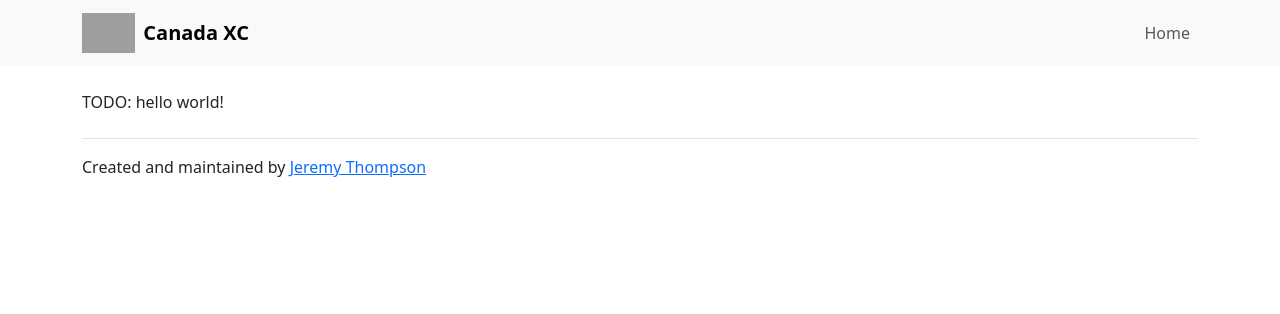
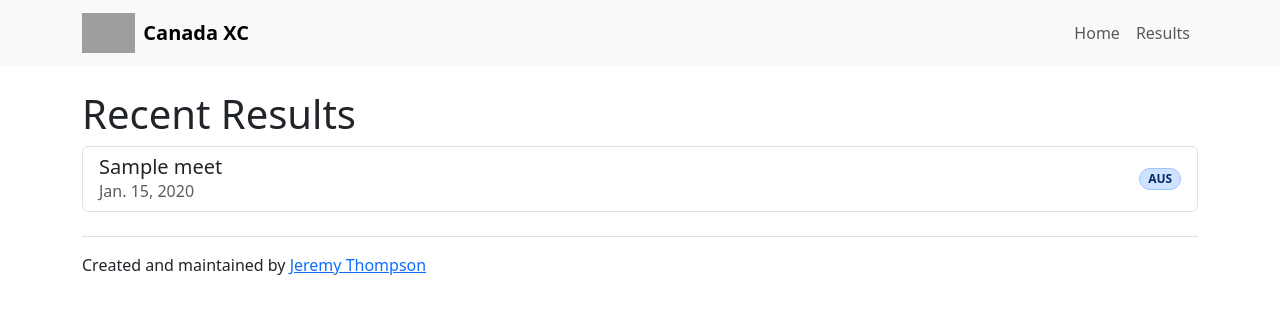
Before and after one commit to jhthompson/canada-xc, a Django app: template racing/templates/racing/results.html in a window 1280 px wide. Shown: the top 314 px of the page. Run offline with Django 5.2, Linux system fonts and the light colour scheme; the template is opened without the code that fills it: values that come from a table or form of the project are taken from there, others are empty; data comes from the database, SQL or seed files in the repository; tables that the repository leaves empty hold one stand-in row (values such as "Sample post"); some libraries are stand-ins or nearby versions; grey boxes are pictures that could not be loaded.

Commit message:
Add recent results page

```diff
--- a/racing/templates/racing/index.html
+++ b/racing/templates/racing/index.html
@@ -74,9 +74,9 @@
                     <p class="text-muted fst-italic mb-0">No results</p>
                 {% endfor %}
             </div>
-            {% comment %} <div class="card-footer">
+            <div class="card-footer">
                 <a href="{% url 'results' %}">View more results</a>
-            </div> {% endcomment %}
+            </div>
         </div>
     </div>
 
--- a/racing/templates/racing/results.html
+++ b/racing/templates/racing/results.html
@@ -1,7 +1,22 @@
 {% extends "base.html" %}
 
 {% block content %}
-<p>
-    TODO: hello world!
-</p>
+
+<h1>Recent Results</h1>
+<ul class="list-group mb-3">
+    {% for meet in meets %}
+        <a href="{{ meet.get_absolute_url }}" class="list-group-item list-group-item-action d-flex justify-content-between align-items-center">
+            <div>
+                <h2 class="h5 mb-0">{{ meet.name }}</h2>
+                <span class="text-muted">{{ meet.date }}</span>
+            </div>
+            <span class="badge bg-primary-subtle border border-primary-subtle text-primary-emphasis rounded-pill">{{ meet.conference }}</span>
+
+
+        </a>
+    {% empty %}
+        <div class="list-group-item fst-italic">No results found</div>
+    {% endfor %}
+</ul>
+
 {% endblock content %}
--- a/racing/urls.py
+++ b/racing/urls.py
@@ -1,13 +1,13 @@
 from django.urls import path, register_converter
 
 from racing.converters import ConferenceConverter
-from racing.views import index, meet
+from racing.views import index, meet, results
 
 register_converter(ConferenceConverter, "conference")
 
 urlpatterns = [
     path("", index, name="index"),
-    # path("results/", results, name="results"),
+    path("results/", results, name="results"),
     path('results/<int:year>/<slug:slug>', meet, name='meet'),
 
     # canadaxc.ca/results/2024/aus-championships
--- a/racing/views.py
+++ b/racing/views.py
@@ -32,7 +32,9 @@ def runner(request, slug):
     return render(request, "racing/runner.html", {"runner": runner })
 
 def results(request):
-    return render(request, "racing/results.html")
+    meets = Meet.objects.filter(date__lte=timezone.now()).order_by("-date")
+
+    return render(request, "racing/results.html", {"meets": meets})
 
 def schedule(request):
     return render(request, "racing/schedule.html")
--- a/templates/base.html
+++ b/templates/base.html
@@ -24,9 +24,9 @@
                     <li class="nav-item">
                         <a class="nav-link" href="{% url 'index' %}">Home</a>
                     </li>
-                    {% comment %} <li class="nav-item">
+                    <li class="nav-item">
                         <a class="nav-link" href="{% url 'results' %}">Results</a>
-                    </li> {% endcomment %}
+                    </li>
                     {% comment %} <li class="nav-item">
                         <a class="nav-link" href="{% url 'schedule' %}">Schedule</a>
                     </li> {% endcomment %}
```
